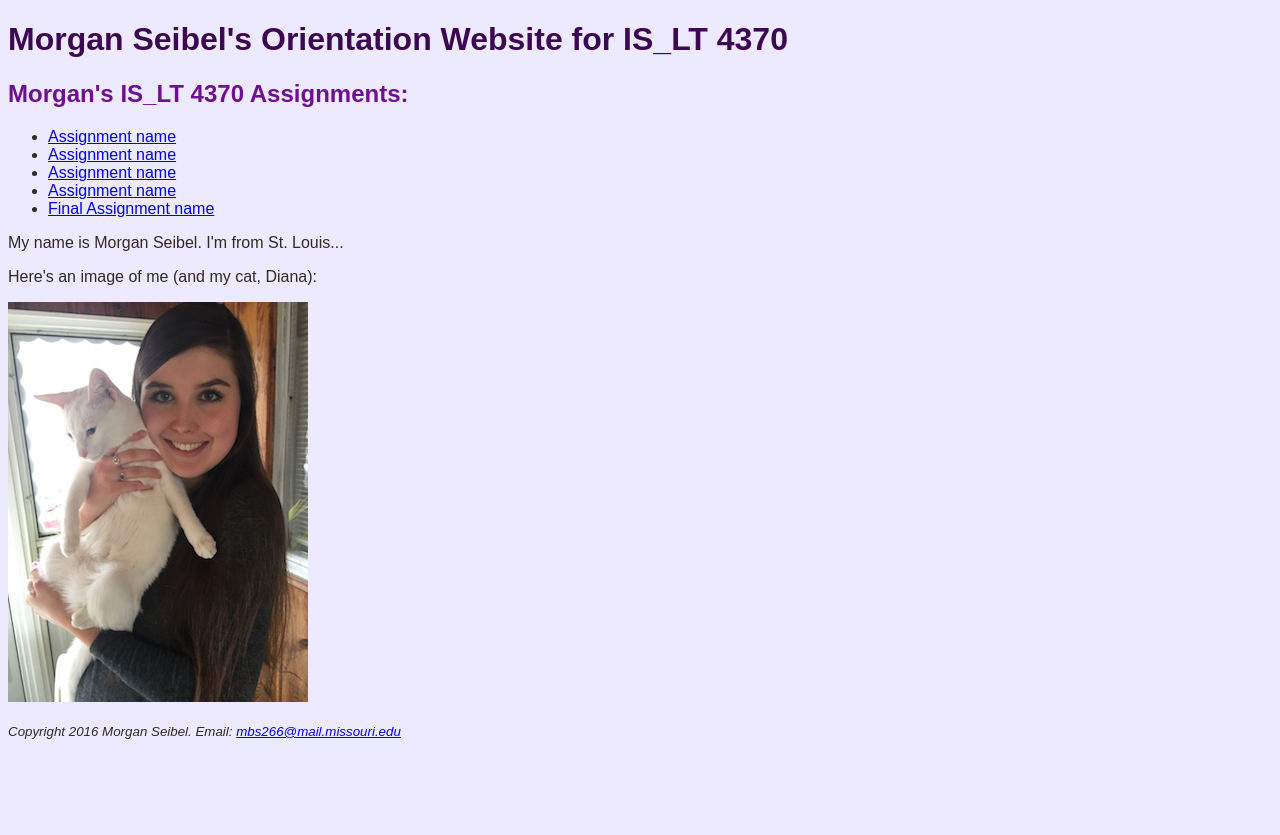
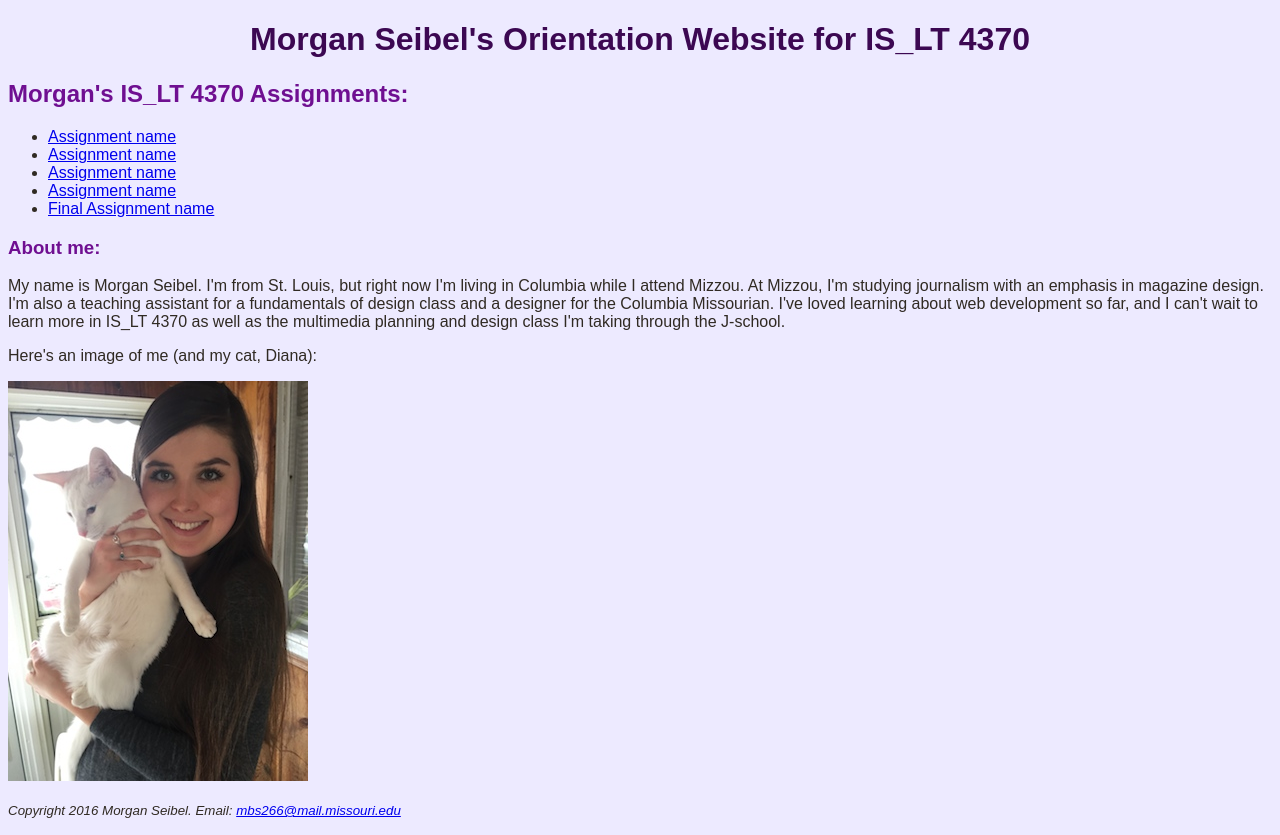
Before and after one commit to morganbseibel/morganbseibel.github.io, a plain HTML site: page seibelm-orientation.html in a window 1280 px wide. Before the commit the page ends 800 px from the top, so only its background shows below. Drawn offline with Linux system fonts and the light colour scheme.

Commit message:
edited headings, paragraph

```diff
--- a/seibelm-orientation.html
+++ b/seibelm-orientation.html
@@ -7,11 +7,12 @@
 body { background-color: #EDEAFF; color: #302A23; font-family: Myriad Pro, sans-serif; }
 h1 { color: #3C0852; }
 h2 { color: #6F0F91; }
+h3 { color: #6F0F91; }
 </style>
 </head>
 <body>
     <header>
-        <h1> <align="center"> Morgan Seibel's Orientation Website for IS_LT 4370</h1>
+        <h1 align=center>Morgan Seibel's Orientation Website for IS_LT 4370</h1>
     </header>
     <h2>Morgan's IS_LT 4370 Assignments:</h2>
     <nav>
@@ -22,8 +23,9 @@ h2 { color: #6F0F91; }
             <li><a href="linkToAssignment.html" target="_blank">Assignment name</a></li>
             <li><a href="linkToFinalAssignment.html" target="_blank">Final Assignment name</a></li>
         </ul>
+        <h3>About me:</h3>
     </nav>
-    <p>My name is Morgan Seibel. I'm from St. Louis...</p>
+    <p>My name is Morgan Seibel. I'm from St. Louis, but right now I'm living in Columbia while I attend Mizzou. At Mizzou, I'm studying journalism with an emphasis in magazine design. I'm also a teaching assistant for a fundamentals of design class and a designer for the Columbia Missourian. I've loved learning about web development so far, and I can't wait to learn more in IS_LT 4370 as well as the multimedia planning and design class I'm taking through the J-school. </p>
     <p>Here's an image of me (and my cat, Diana):</p>
     <p><img src="orientationimage.jpg" height="400" width="300" alt="Morgan"></p>
     <footer>
```
